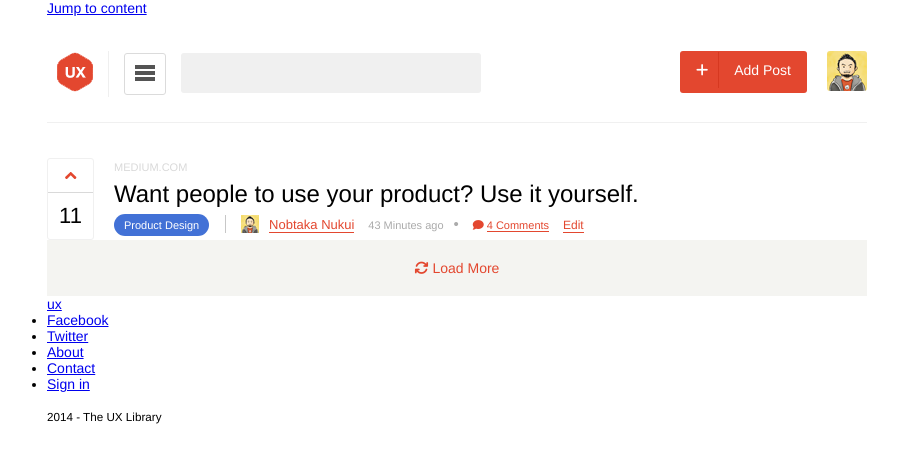
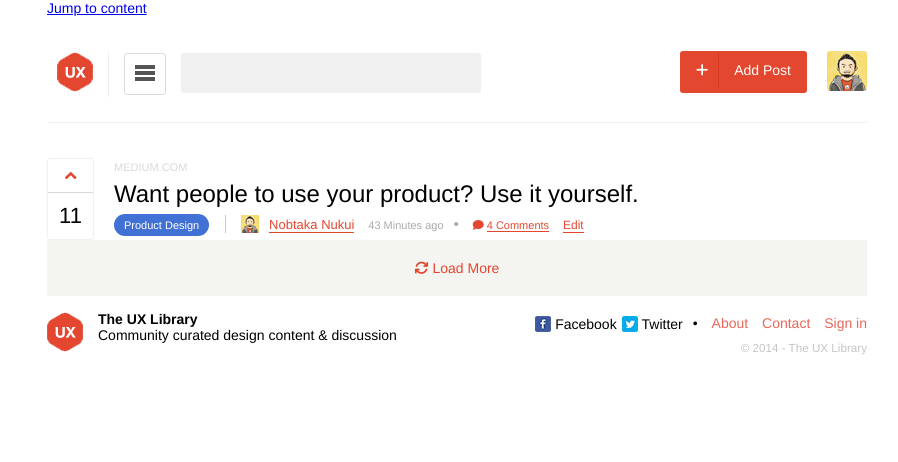
Before and after one commit to deblynprado/frontend-test, a plain HTML site: page index.html in a window 1280 px wide. Shown: the whole page, without its empty margins (183-1081 px from the left). Drawn offline with Linux system fonts and the light colour scheme.

Commit message:
Footer styles

```diff
--- a/_sass/partials/_base.scss
+++ b/_sass/partials/_base.scss
@@ -82,3 +82,25 @@ header {
 	padding: 20px 0;
 	.fa-refresh { color: #e3472f; }
 }
+
+footer {
+	display: inline-block;
+	width: 100%;
+	margin-top: 15px;
+}
+
+.footer-logo {
+	float: left;
+	border: none;
+}
+
+.disclaimer {
+	float: left;
+}
+
+.year-signature {
+	display: inline-block;
+	width: 100%;
+	text-align: right;
+	float: right;
+}
--- a/_sass/partials/_lists.scss
+++ b/_sass/partials/_lists.scss
@@ -2,6 +2,11 @@ ol,
 ul {
 	margin: 0;
 	padding: 0;
+}
+
+.list-horizonal {
+	list-style: none;
+	li { display: inline; }
 }
 
 .item {
@@ -57,3 +62,50 @@ ul {
 		}
 	}
 }
+
+.links-footer {
+	float: right;
+	li {
+		position: relative;
+		a {
+			text-decoration: none;
+			color: #000;
+			&:active,
+			&:focus,
+			&:hover { text-decoration: underline; }
+		}
+	}
+
+	.social-logo {
+		margin-right: 3px;
+		clear: both;
+		position: relative;
+		top: 4px;
+	}
+}
+
+.footer-menu-item {
+	float: right;
+	position: relative;
+	top: 4px;
+	margin-left: 10px;
+	&:first-child {
+		&:before {
+			content: "\2022";
+			margin-right: 10px;
+		}
+	}
+
+	li {
+		margin: 5px;
+		&:first-child { margin-left: 0; }
+		&:last-child { margin-right: 0; }
+		a { color: #e76858; }
+	}
+}
+
+.year-signature {
+	color: darken( #ebebeb, 15% );
+	position: relative;
+	top: -15px;
+}
--- a/index.html
+++ b/index.html
@@ -20,7 +20,7 @@
 <body>
   <a href="#content" class="link-content">Jump to content</a>
   <header role="banner">
-    <h1><a href="#" id="logo" class="logo"><img src="assets/img/logo-header.png" alt="Logo UX"></a></h1>
+    <h1><a href="#" id="logo" class="logo"><img src="assets/img/logo.png" alt="Logo UX"></a></h1>
     <nav id="menu" role="navigation">
       <span class="line"></span>
       <span class="line"></span>
@@ -68,18 +68,25 @@
   </main>
 
   <footer role="footer">
-    <a href="#" id="logo-footer" class="logo-footer">ux</a>
+    <a href="#" id="logo" class="logo footer-logo"><img src="assets/img/logo.png" alt="Logo UX"></a>
+    <div class="disclaimer">
+      <strong>The UX Library</strong> <br>
+      Community curated design content & discussion
+    </div>
 
-    <ul id="links-footer" class="list-horizonal">
-      <li><a href="#">Facebook</a></li>
-      <li><a href="#">Twitter</a></li>
-      <li><a href="#">About</a></li>
-      <li><a href="#">Contact</a></li>
-      <li><a href="#">Sign in </a></li>
+    <ul id="links-footer" class="list-horizonal links-footer">
+      <li><a href="#"><img src="assets/img/icons/ico-facebook.jpg" alt="Ícone do Facebook" class="social-logo">Facebook</a></li>
+      <li><a href="#"><img src="assets/img/icons/ico-twitter.jpg" alt="Ícone do Twitter" class="social-logo">Twitter</a></li>
+      <li>
+        <ul class="list-horizontal footer-menu-item">
+          <li><a href="#">About</a></li>
+          <li><a href="#">Contact</a></li>
+          <li><a href="#">Sign in </a></li>
+        </ul>
+      </li>
     </ul>
-    <p><small>2014 - The UX Library</small></p>
+    <small class="year-signature">&#169; 2014 - The UX Library</small>
   </footer>
-  <script src="" async='async'></script>
 </body>
 
 </html>
```
Also changed, not shown: assets/css/style.css, assets/img/icons/ico-arrow-up.svg (renamed from assets/img/ico-arrow-up.svg), assets/img/icons/ico-facebook.jpg (added), assets/img/icons/ico-twitter.jpg (added), assets/img/logo.png (renamed from assets/img/logo-header.png).
